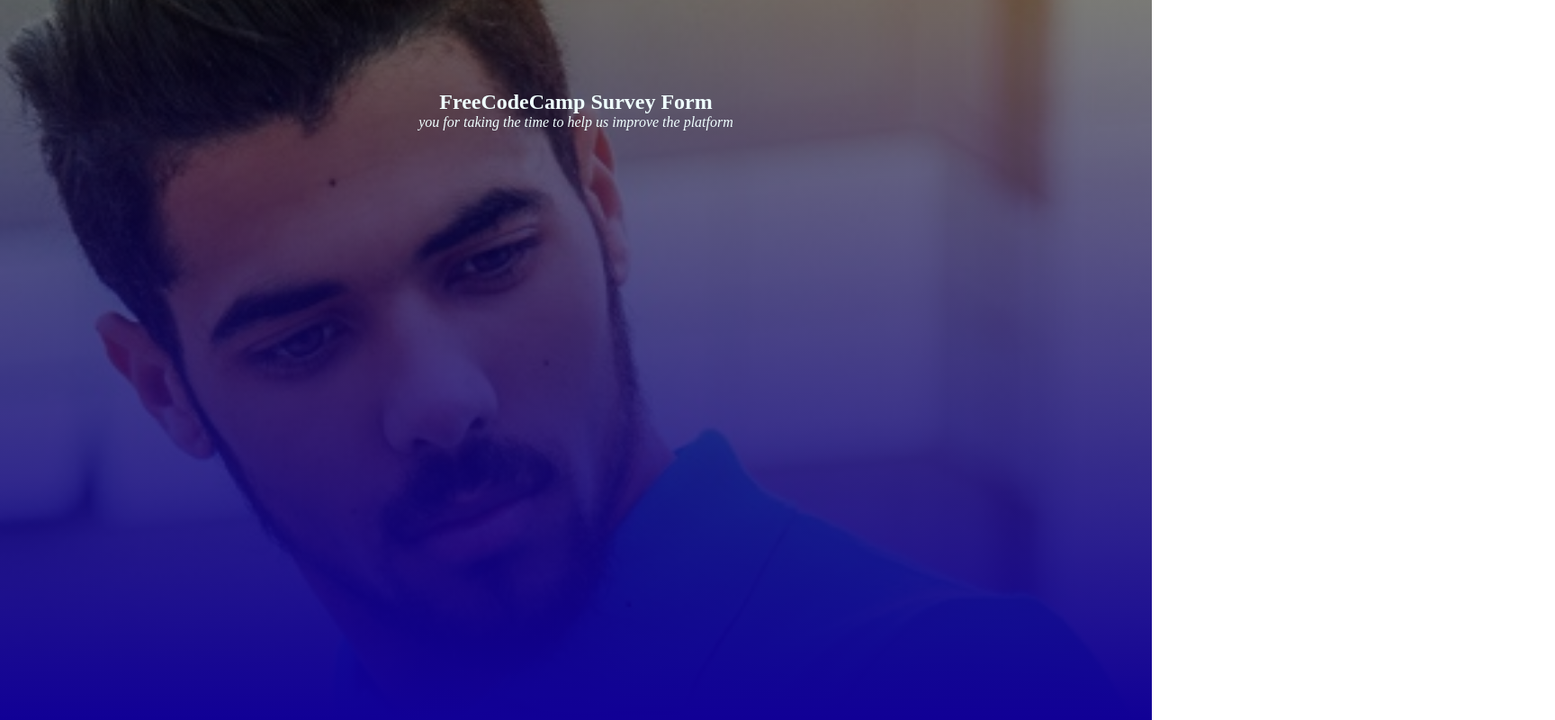
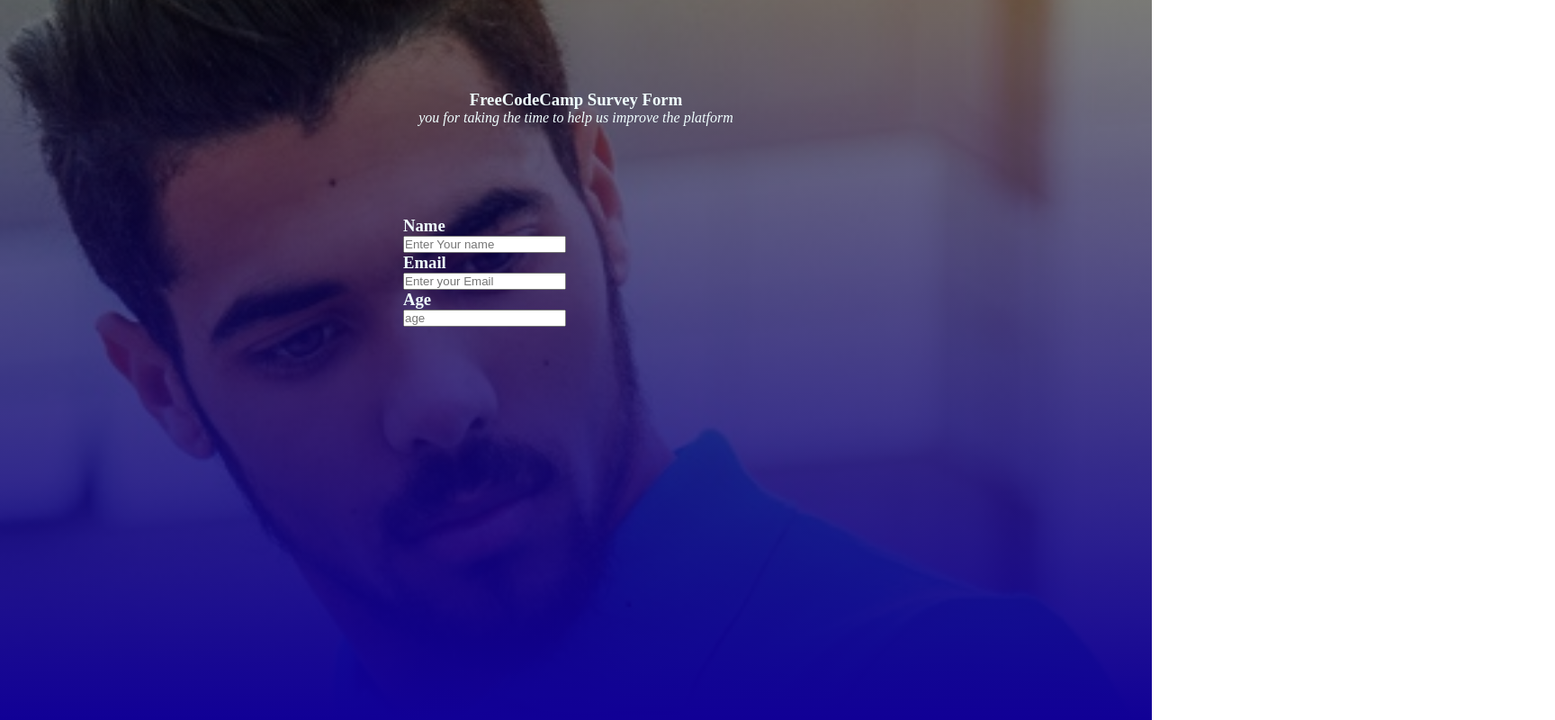
Before and after one commit to kadjialan/survey-page-html, a plain HTML site: page index.html in a window 1280 px wide. Shown: the whole page at 90% size, 1728 px wide, since content can reach past the window. Drawn offline with Linux system fonts and the light colour scheme.

Commit message:
first time

```diff
--- a/asserts/styles/style.css
+++ b/asserts/styles/style.css
@@ -12,6 +12,26 @@
     text-align: center;
     color:azure;
     padding: 100px;
-    line-break: normal;
+    line-break: strict;
+
 
 }
+.name{
+    position: relative;
+    color: azure;
+    text-align: justify;
+    left: 35%;
+
+}
+.email{
+    position: relative;
+    color: azure;
+    text-align: justify;
+    left: 35%;
+}
+.age{
+    position: relative;
+    color: azure;
+    text-align: justify;
+    left: 35%;
+}
--- a/index.html
+++ b/index.html
@@ -7,13 +7,36 @@
     <title>Survey Form</title>
     <link rel="stylesheet" href="asserts/styles/style.css">
 </head>
+
 <body>
-    <section id="student">
-        <div class="student-text">
-        <h1>FreeCodeCamp Survey Form</h1>
-        <p><em> you for taking the time to help us improve the platform</em></p>
-        </div>
-    </section>
+    <section>
+        <section id="student">
+            <div class="student-text">
+                    <h1>FreeCodeCamp Survey Form</h1>
+            <p><i> you for taking the time to help us improve the platform</i></p>
+      </div>
+
+      <div class="name">
+        <h1>Name</h1>
+        <form action="/submit name">
+            <input type="text" placeholder="Enter Your name">
+        </form>
+    </div>
+    <div class="email">
+        <h1>Email</h1>
+        <form action="/submit email">
+            <input type="text" placeholder="Enter your Email">
+        </form>
+    </div>
+    <div class="age">
+        <h1>Age</h1>
+        <form action="/submit age">
+            <input type="number" placeholder="age">
+        </form>
+    </div>
+
+</section>
+
 
 </body>
 </html>
```
Also changed, not shown: asserts/image/._student.jpg (added), 7 other files.
